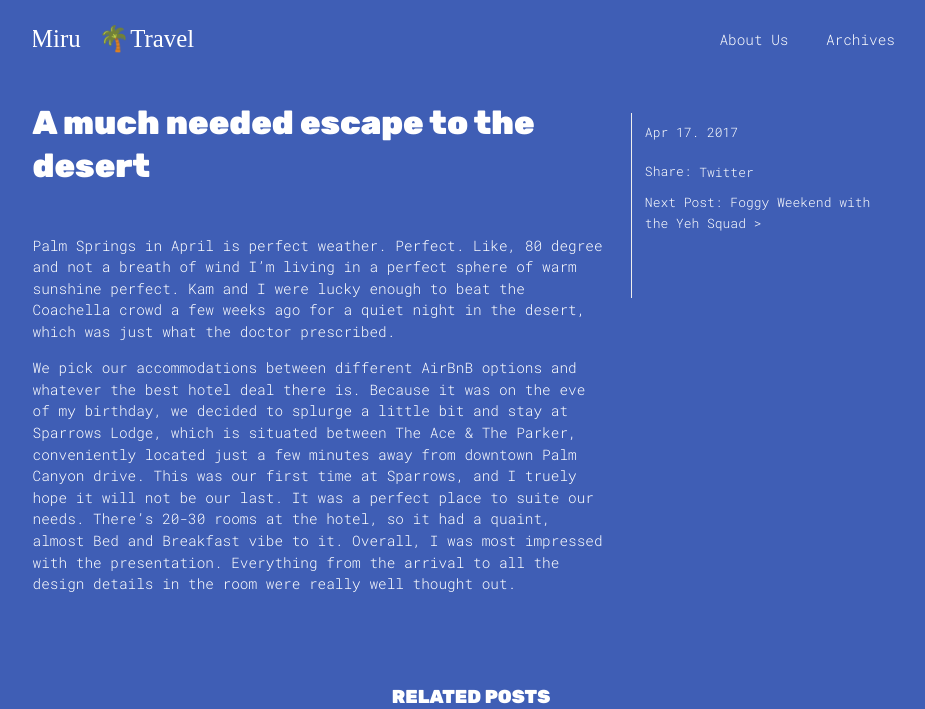
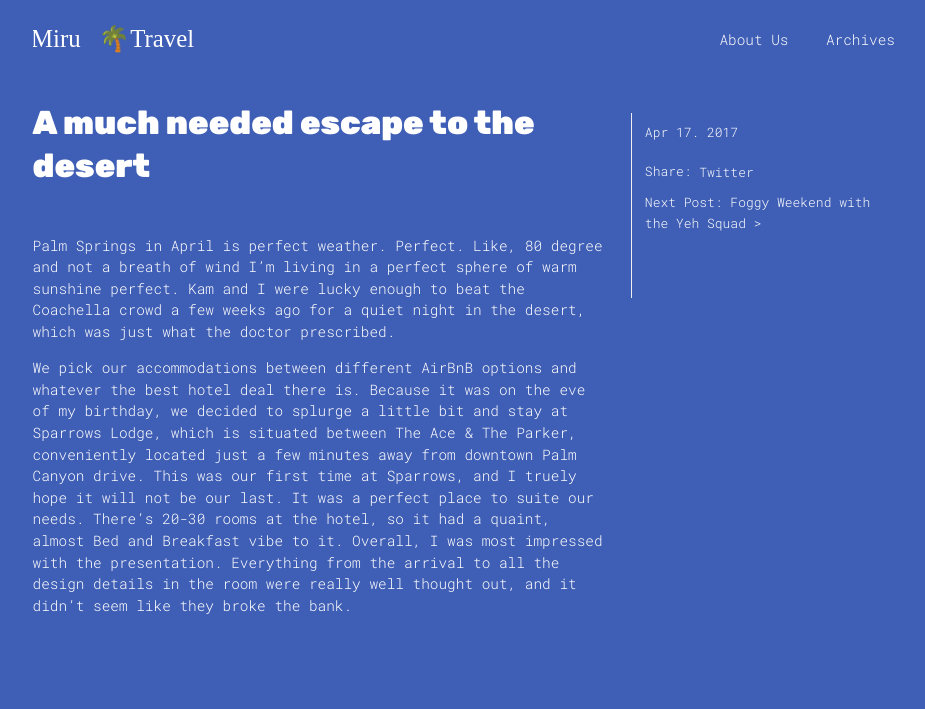
Before and after one commit to PHironaka/Miru-Blog, a Jekyll site: the page built from _posts/2017-04-17-a-much-needed-escape-to-the-desert.markdown, in a window 1280 px wide, cut to the strip 0-709 px from the top of the page. Shown: the whole strip, without its empty margins (169-1094 px from the left). Built offline with Jekyll 4.4.1, drawn with Linux system fonts in a browser that asks for light colours; nearby versions of some CDN libraries.

Commit message:
Updated A Much Needed Escape To The Desert

```diff
--- a/_posts/2017-04-17-a-much-needed-escape-to-the-desert.markdown
+++ b/_posts/2017-04-17-a-much-needed-escape-to-the-desert.markdown
@@ -5,4 +5,4 @@
 
 Palm Springs in April is perfect weather. Perfect. Like, 80 degree and not a breath of wind I'm living in a perfect sphere of warm sunshine perfect. Kam and I were lucky enough to beat the Coachella crowd a few weeks ago for a quiet night in the desert, which was just what the doctor prescribed.
 
-We pick our accommodations between different AirBnB options and whatever the best hotel deal there is. Because it was on the eve of my birthday, we decided to splurge a little bit and stay at Sparrows Lodge, which is situated between The Ace & The Parker, conveniently located just a few minutes away from downtown Palm Canyon drive. This was our first time at Sparrows, and I truely hope it will not be our last. It was a perfect place to suite our needs. There's 20-30 rooms at the hotel, so it had a quaint, almost Bed and Breakfast vibe to it. Overall, I was most impressed with the presentation. Everything from the arrival to all the design details in the room were really well thought out.
+We pick our accommodations between different AirBnB options and whatever the best hotel deal there is. Because it was on the eve of my birthday, we decided to splurge a little bit and stay at Sparrows Lodge, which is situated between The Ace & The Parker, conveniently located just a few minutes away from downtown Palm Canyon drive. This was our first time at Sparrows, and I truely hope it will not be our last. It was a perfect place to suite our needs. There's 20-30 rooms at the hotel, so it had a quaint, almost Bed and Breakfast vibe to it. Overall, I was most impressed with the presentation. Everything from the arrival to all the design details in the room were really well thought out, and it didn't seem like they broke the bank.
```
